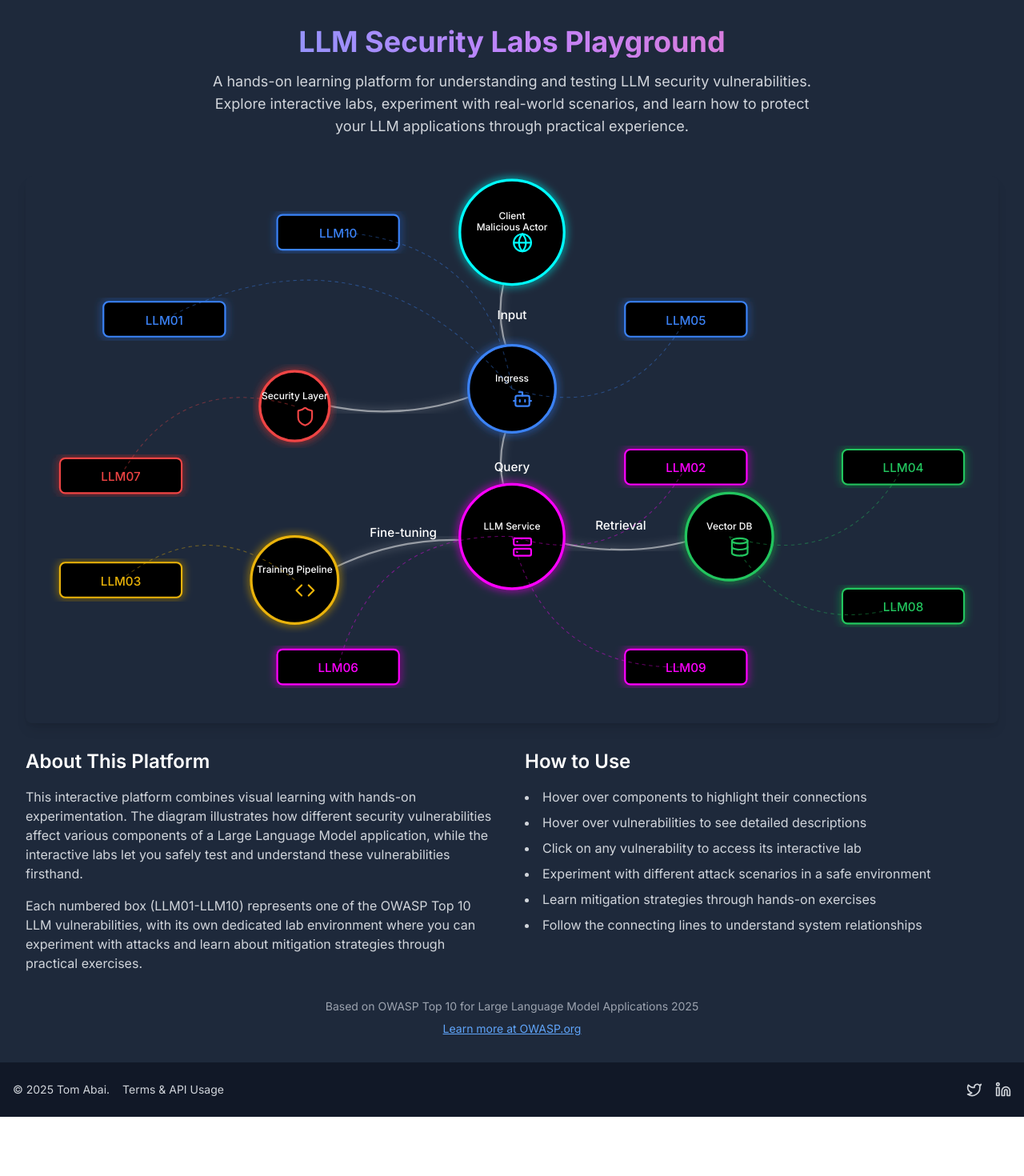
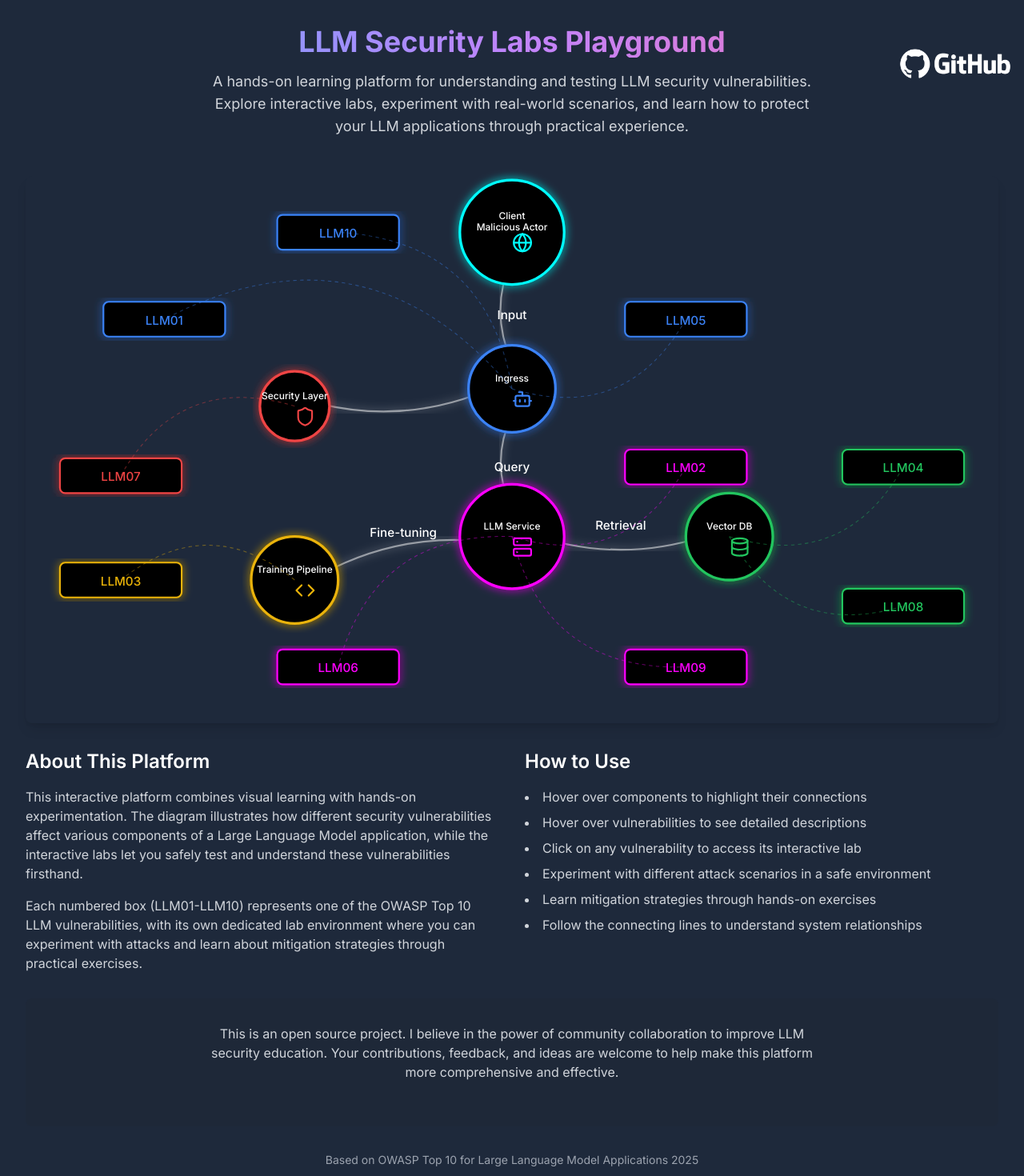
Before and after one commit to tomabai/llm-sec, a Next.js app: page / in a window 1280 px wide. Shown: the top 1470 px of the page at 80% size. Before the commit the page ends 1396 px from the top, so only its background shows below. Built offline with nearby package versions, Linux system fonts and the light colour scheme.

Commit message:
add github image

```diff
--- a/src/app/page.tsx
+++ b/src/app/page.tsx
@@ -1,10 +1,30 @@
 'use client'
 
 import { ThreatModelDiagram } from '@/components/ThreatModelDiagram'
+import Image from 'next/image'
 
 export default function Home() {
   return (
-    <main className="min-h-screen bg-[#1e293b] text-white p-8">
+    <main className="min-h-screen bg-[#1e293b] text-white p-8 relative">
+      {/* GitHub Link - Top Right Corner (Desktop only) */}
+      <div className="absolute top-4 right-4 hidden md:block">
+        <a
+          href="https://github.com/TomAbai/llm-sec"
+          target="_blank"
+          rel="noopener noreferrer"
+          className="p-2 rounded-full bg-transparent hover:bg-gray-800 transition-colors"
+          aria-label="View on GitHub"
+        >
+          <Image
+            src="/github-logo.png"
+            alt="GitHub"
+            width={140}
+            height={140}
+            className="invert brightness-0 invert"
+          />
+        </a>
+      </div>
+
       <div className="max-w-7xl mx-auto space-y-8">
         {/* Header */}
         <div className="text-center space-y-4 mb-12">
@@ -49,6 +69,35 @@
           </div>
         </div>
 
+        {/* Open Source Section */}
+        <div className="bg-gray-800/50 rounded-lg p-8 text-center my-12">
+          <div className="max-w-3xl mx-auto">
+            <p className="text-gray-300 mb-6">
+              This is an open source project. I believe in the power of community collaboration to improve LLM security education.
+              Your contributions, feedback, and ideas are welcome to help make this platform more comprehensive and effective.
+            </p>
+          </div>
+        </div>
+
+        {/* Mobile GitHub Link (visible only on mobile) */}
+        <div className="flex justify-center md:hidden mt-6 mb-12">
+          <a
+            href="https://github.com/TomAbai/llm-sec"
+            target="_blank"
+            rel="noopener noreferrer"
+            className="inline-flex items-center gap-2 bg-gray-800 hover:bg-gray-700 rounded-lg px-6 py-3 transition-colors"
+            aria-label="View on GitHub"
+          >
+            <Image
+              src="/github-logo.png"
+              alt="GitHub"
+              width={70}
+              height={70}
+              className="invert brightness-0 invert"
+            />
+          </a>
+        </div>
+
         {/* Version Info */}
         <div className="text-center text-sm text-gray-400 mt-8">
           <p>Based on OWASP Top 10 for Large Language Model Applications 2025 </p>
```
Also changed, not shown: public/github-logo.png (added).
